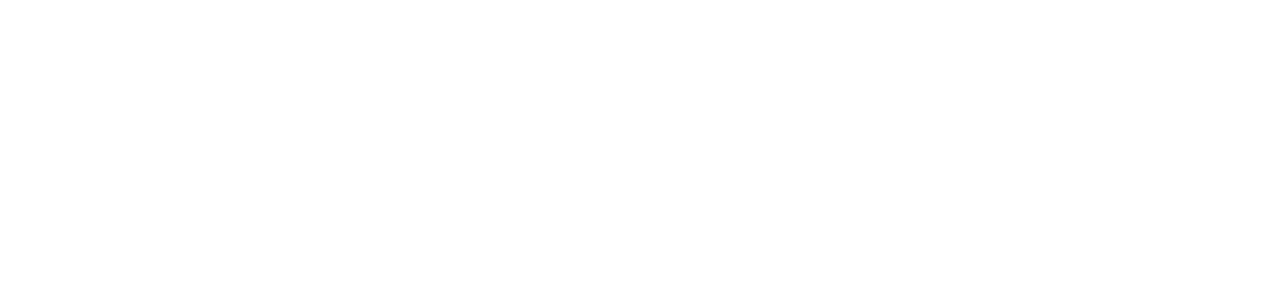
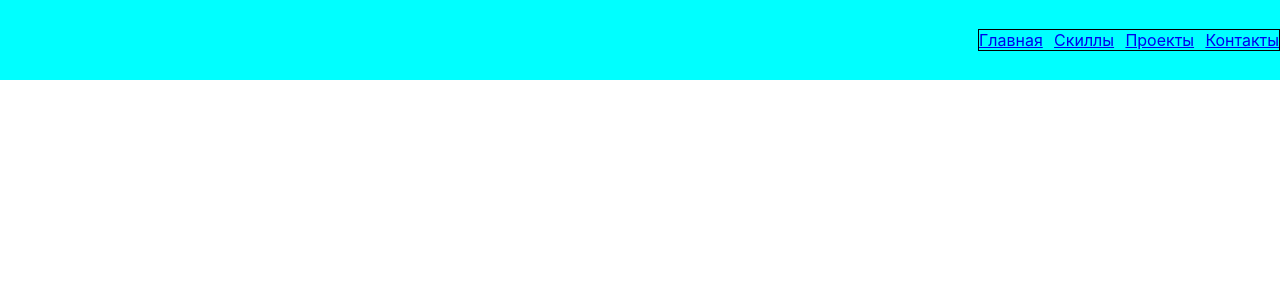
Before and after one commit to Ristretto1/inc_portfolio, a React (Create React App) app: page / in a window 1280 px wide. Shown: the top 300 px of the page. Built offline with nearby package versions, Linux system fonts and the light colour scheme.

Commit message:
styling header template

```diff
--- a/src/components/Header/Header.module.css
+++ b/src/components/Header/Header.module.css
@@ -1,3 +1,8 @@
 .header {
     height: 80px;
+    background-color: aqua;
+
+    display: flex;
+    align-items: center;
+    justify-content: flex-end;
 }
--- a/src/components/Header/Header.tsx
+++ b/src/components/Header/Header.tsx
@@ -1,12 +1,12 @@
 import React, {FC} from 'react';
 import s from './Header.module.css';
+import {Nav} from './Nav/Nav';
 
-type HeaderPropsType = {}
 
-export const Header: FC<HeaderPropsType> = ({}) => {
+export const Header = ({}) => {
     return (
         <div className={s.header}>
-
+            <Nav/>
         </div>
     );
 };
--- /dev/null
+++ b/src/components/Header/Nav/Nav.module.css
@@ -0,0 +1,7 @@
+.nav {
+    border: 1px solid black;
+
+    width: 300px;
+    display: flex;
+    justify-content: space-between;
+}
--- /dev/null
+++ b/src/components/Header/Nav/Nav.tsx
@@ -0,0 +1,14 @@
+import React, {FC} from 'react';
+import s from './Nav.module.css';
+
+
+export const Nav = () => {
+    return (
+        <div className={s.nav}>
+            <a href={'#'}>Главная</a>
+            <a href={'#'}>Скиллы</a>
+            <a href={'#'}>Проекты</a>
+            <a href={'#'}>Контакты</a>
+        </div>
+    );
+};
```
